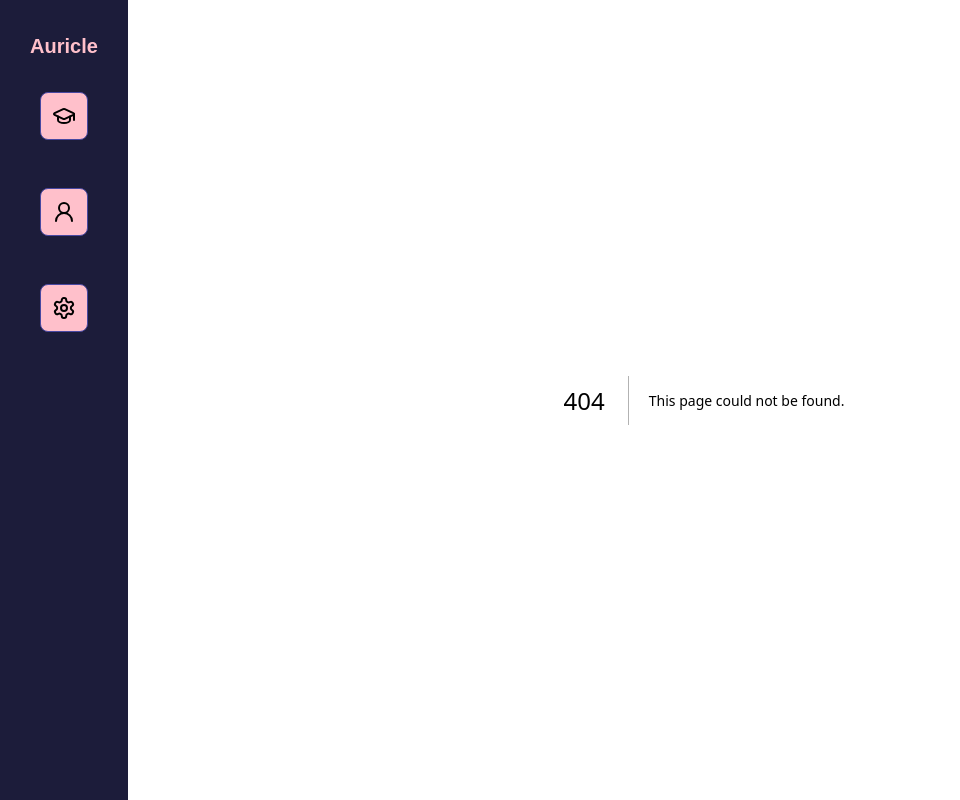
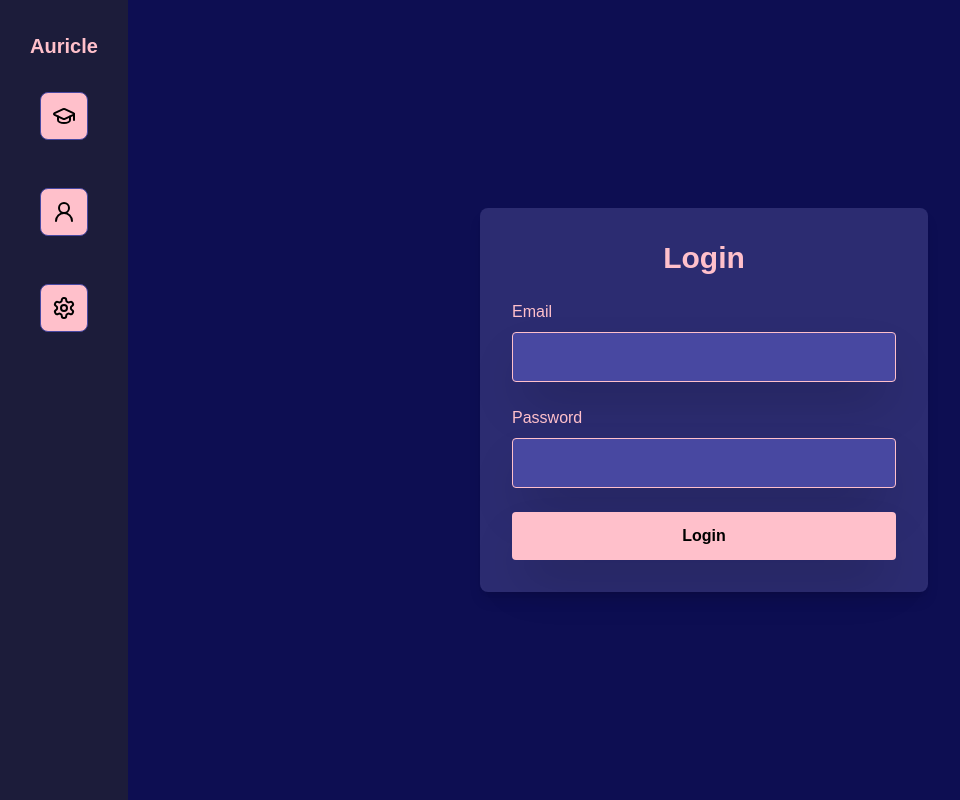
Before and after one commit to BPChance/Auricle-Capstone, a Next.js app in the folder my-app/: page /login in a window 1280 px wide. Before the commit this address had no page. Shown: the whole page, without its empty margins (0-960 px from the left). Built offline with nearby package versions, Linux system fonts and the light colour scheme.

Commit message:
created and styled login and signup pages

```diff
--- /dev/null
+++ b/my-app/src/app/login/page.tsx
@@ -0,0 +1,74 @@
+"use client";
+
+import React, { useState } from "react";
+import { useRouter } from "next/navigation";
+import { supabase } from "@/lib/supabaseClient";
+
+export default function LoginPage() {
+  const [email, setEmail] = useState("");
+  const [password, setPassword] = useState("");
+  const [error, setError] = useState<string | null>(null);
+  const router = useRouter();
+
+  const handleLogin = async (e: React.FormEvent) => {
+    e.preventDefault();
+    setError(null);
+
+    try {
+      const { error } = await supabase.auth.signInWithPassword({
+        email,
+        password,
+      });
+
+      if (error) throw error;
+
+      router.push("/train");
+    } catch (err) {
+      setError((err as Error).message);
+    }
+  };
+
+  return (
+    <div className="min-h-screen flex items-center justify-center bg-[#0D0E52] text-[#FFC0CB]">
+      <form
+        onSubmit={handleLogin}
+        className="bg-[#2C2C71] p-8 rounded-lg shadow-lg space-y-6 w-full max-w-md"
+      >
+        <h1 className="text-3xl font-bold text-center">Login</h1>
+        {error && <p className="text-red-500 text-center">{error}</p>}
+        <div>
+          <label htmlFor="email" className="block mb-2">
+            Email
+          </label>
+          <input
+            type="email"
+            id="email"
+            value={email}
+            onChange={(e) => setEmail(e.target.value)}
+            required
+            className="w-full p-3 rounded bg-[#4848A1] text-[#FFC0CB] border border-[#FFC0CB] shadow-2xl"
+          />
+        </div>
+        <div>
+          <label htmlFor="password" className="block mb-2">
+            Password
+          </label>
+          <input
+            type="password"
+            id="password"
+            value={password}
+            onChange={(e) => setPassword(e.target.value)}
+            required
+            className="w-full p-3 rounded bg-[#4848A1] text-[#FFC0CB] border border-[#FFC0CB] shadow-2xl"
+          />
+        </div>
+        <button
+          type="submit"
+          className="w-full py-3 bg-[#FFC0CB] text-black font-bold rounded hover:bg-[#4848A1] transition duration-200 shadow-2xl"
+        >
+          Login
+        </button>
+      </form>
+    </div>
+  );
+}
--- /dev/null
+++ b/my-app/src/app/signup/page.tsx
@@ -0,0 +1,74 @@
+"use client";
+
+import React, { useState } from "react";
+import { useRouter } from "next/navigation";
+import { supabase } from "@/lib/supabaseClient";
+
+export default function SignupPage() {
+  const [email, setEmail] = useState("");
+  const [password, setPassword] = useState("");
+  const [error, setError] = useState<string | null>(null);
+  const router = useRouter();
+
+  const handleSignup = async (e: React.FormEvent) => {
+    e.preventDefault();
+    setError(null);
+
+    try {
+      const { error } = await supabase.auth.signUp({
+        email,
+        password,
+      });
+
+      if (error) throw error;
+
+      router.push("/train");
+    } catch (err) {
+      setError((err as Error).message);
+    }
+  };
+
+  return (
+    <div className="min-h-screen flex items-center justify-center bg-[#0D0E52] text-[#FFC0CB]">
+      <form
+        onSubmit={handleSignup}
+        className="bg-[#2C2C71] p-8 rounded-lg shadow-lg space-y-6 w-full max-w-md"
+      >
+        <h1 className="text-3xl font-bold text-center">Sign Up</h1>
+        {error && <p className="text-red-500 text-center">{error}</p>}
+        <div>
+          <label htmlFor="email" className="block mb-2">
+            Email
+          </label>
+          <input
+            type="email"
+            id="email"
+            value={email}
+            onChange={(e) => setEmail(e.target.value)}
+            required
+            className="w-full p-3 rounded bg-[#4848A1] text-[#FFC0CB] border border-[#FFC0CB] shadow-2xl"
+          />
+        </div>
+        <div>
+          <label htmlFor="password" className="block mb-2">
+            Password
+          </label>
+          <input
+            type="password"
+            id="password"
+            value={password}
+            onChange={(e) => setPassword(e.target.value)}
+            required
+            className="w-full p-3 rounded bg-[#4848A1] text-[#FFC0CB] border border-[#FFC0CB] shadow-2xl"
+          />
+        </div>
+        <button
+          type="submit"
+          className="w-full py-3 bg-[#FFC0CB] text-black font-bold rounded hover:bg-[#4848A1] transition duration-200 shadow-2xl"
+        >
+          Create Account
+        </button>
+      </form>
+    </div>
+  );
+}
```
